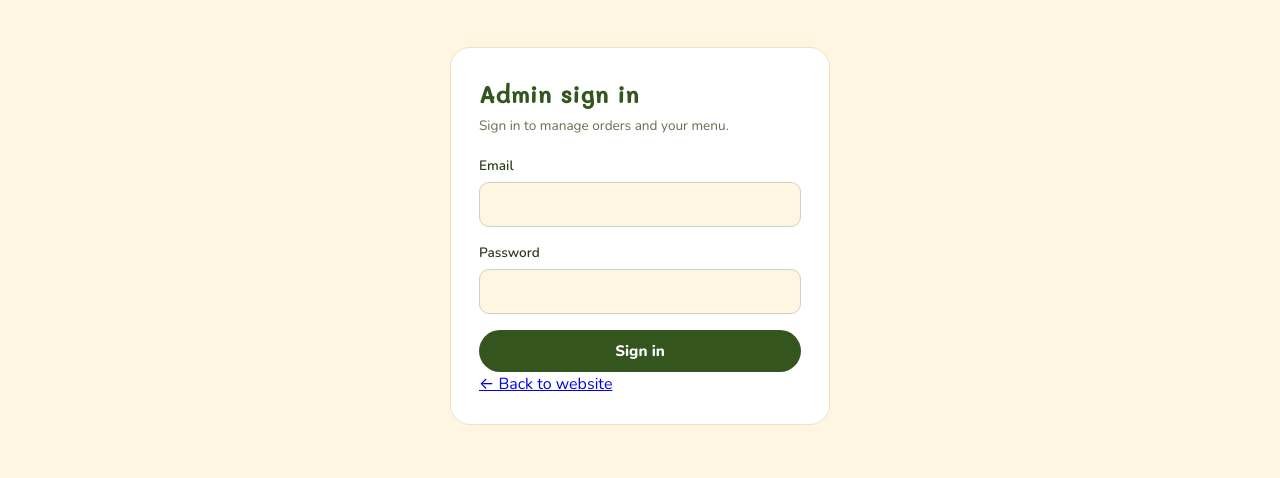
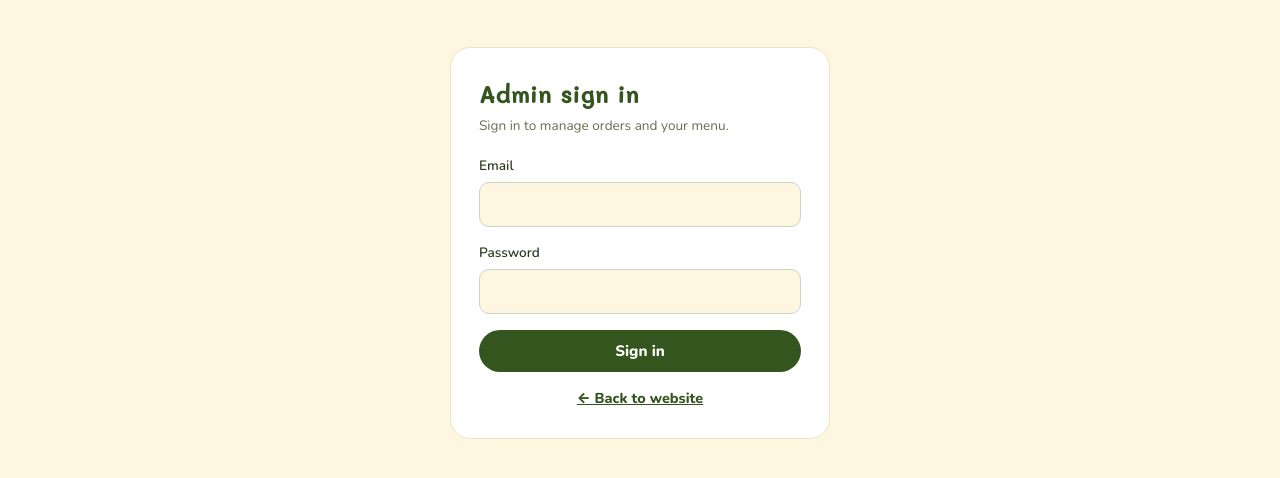
Before and after one commit to Joyboy-creator/whiskedbytrix, a plain HTML site: page admin.html in a window 1280 px wide. Shown: the part 70-548 px from the top of the page. Drawn offline with Linux system fonts and the light colour scheme; no server answers.

Commit message:
Latest Update

```diff
--- a/css/admin.css
+++ b/css/admin.css
@@ -137,3 +137,8 @@ input[type="text"], input[type="email"], input[type="password"], input[type="num
 .restore-x { background: none; border: none; font-size: 1rem; color: var(--text-muted); cursor: pointer; padding: .25rem .5rem; }
 
 .toolbar-btns { display: flex; gap: .5rem; flex-wrap: wrap; }
+
+.login-back { text-align: center; margin-top: 1rem; font-size: .9rem; }
+.login-back a { color: var(--matcha-green); font-weight: 800; }
+body { animation: pageIn .4s ease-out; }
+@keyframes pageIn { from { opacity: 0; } }
```
